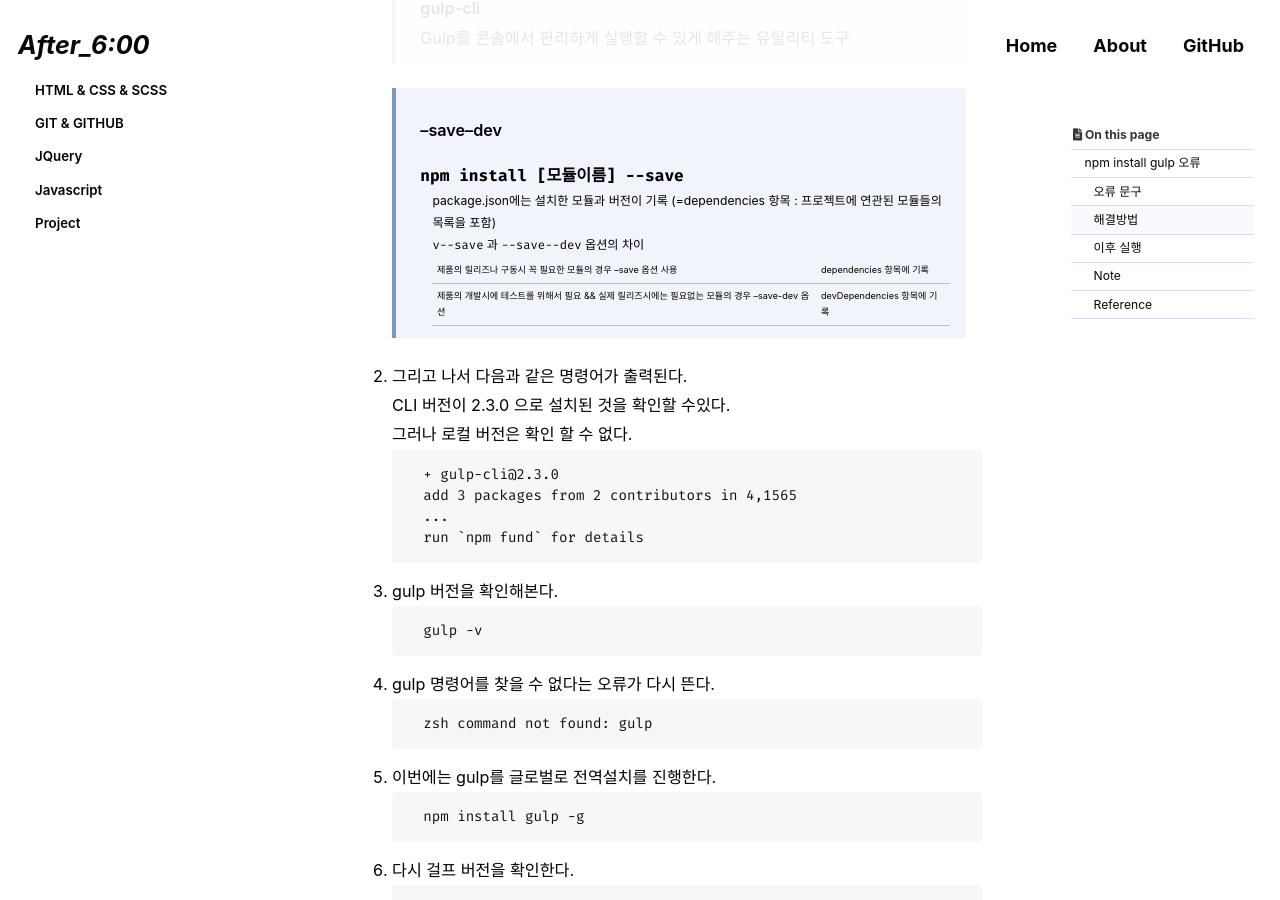
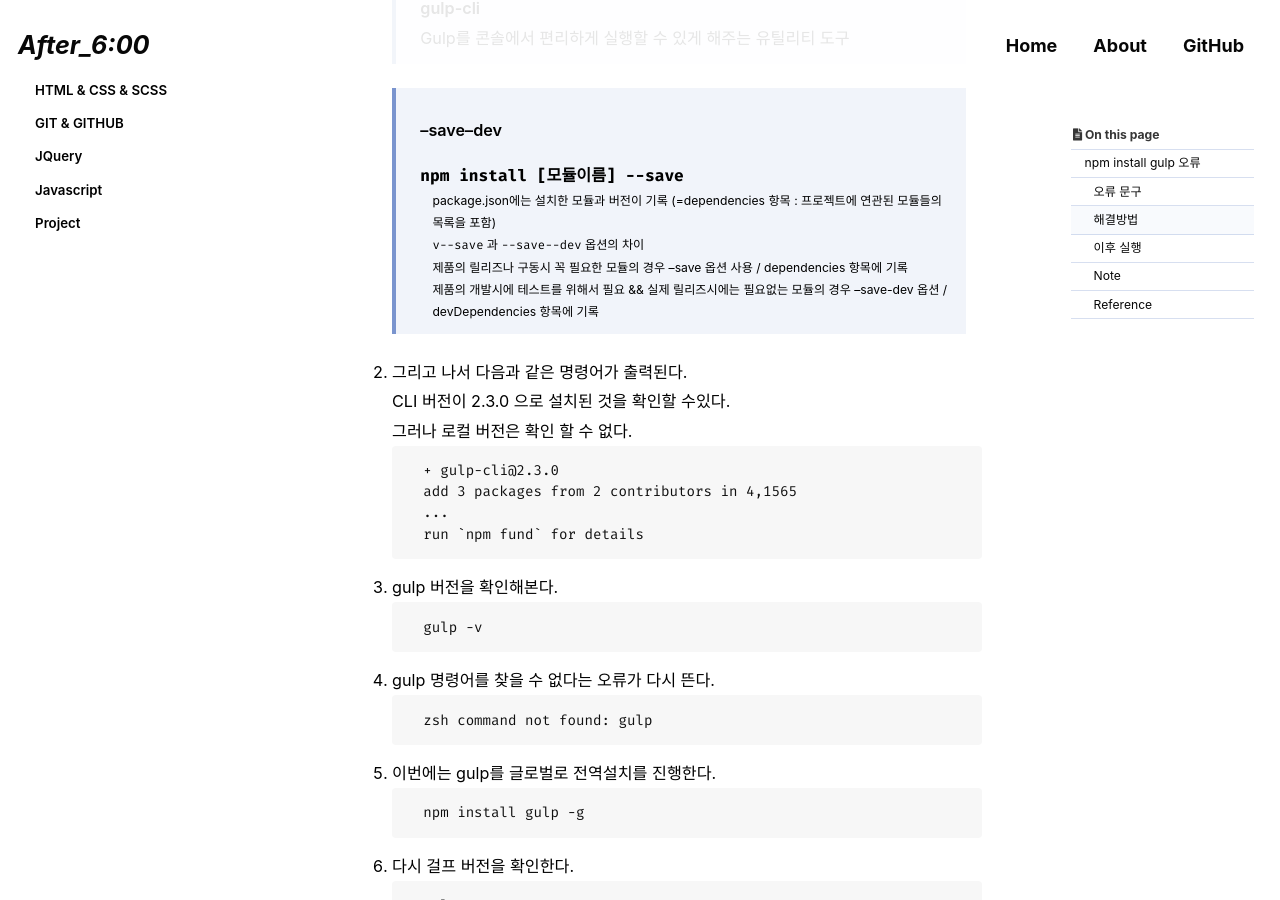
Before and after one commit to Chohyejin53/Chohyejin53.github.io, a Jekyll site: the page built from _posts/2022-10-28-categories-gulp_error_01.md, in a window 1280 px wide and 900 px high, scrolled down 891 px. Built offline with Jekyll 4.4.1, drawn with Linux system fonts in a browser that asks for light colours; cached includes are drawn as plain includes; some web fonts are replaced; comment, search, counter and statistics services are not loaded.

```diff
--- a/_posts/2022-10-28-categories-gulp_error_01.md
+++ b/_posts/2022-10-28-categories-gulp_error_01.md
@@ -48,8 +48,8 @@ gulp를 찾을 수 없다는 에러가 나왔다.
     `npm install [모듈이름] --save`
     : package.json에는 설치한 모듈과 버전이 기록 (=dependencies 항목 : 프로젝트에 연관된 모듈들의 목록을 포함)
     `v--save` 과 `--save--dev` 옵션의 차이
-    : 제품의 릴리즈나 구동시 꼭 필요한 모듈의 경우 --save 옵션 사용 | dependencies 항목에 기록
-      제품의 개발시에 테스트를 위해서 필요 && 실제 릴리즈시에는 필요없는 모듈의 경우 --save-dev 옵션 |  devDependencies 항목에 기록
+    : 제품의 릴리즈나 구동시 꼭 필요한 모듈의 경우 --save 옵션 사용 / dependencies 항목에 기록
+      제품의 개발시에 테스트를 위해서 필요 && 실제 릴리즈시에는 필요없는 모듈의 경우 --save-dev 옵션 / devDependencies 항목에 기록
 
 2. 그리고 나서 다음과 같은 명령어가 출력된다.
    CLI 버전이 2.3.0 으로 설치된 것을 확인할 수있다.
```
